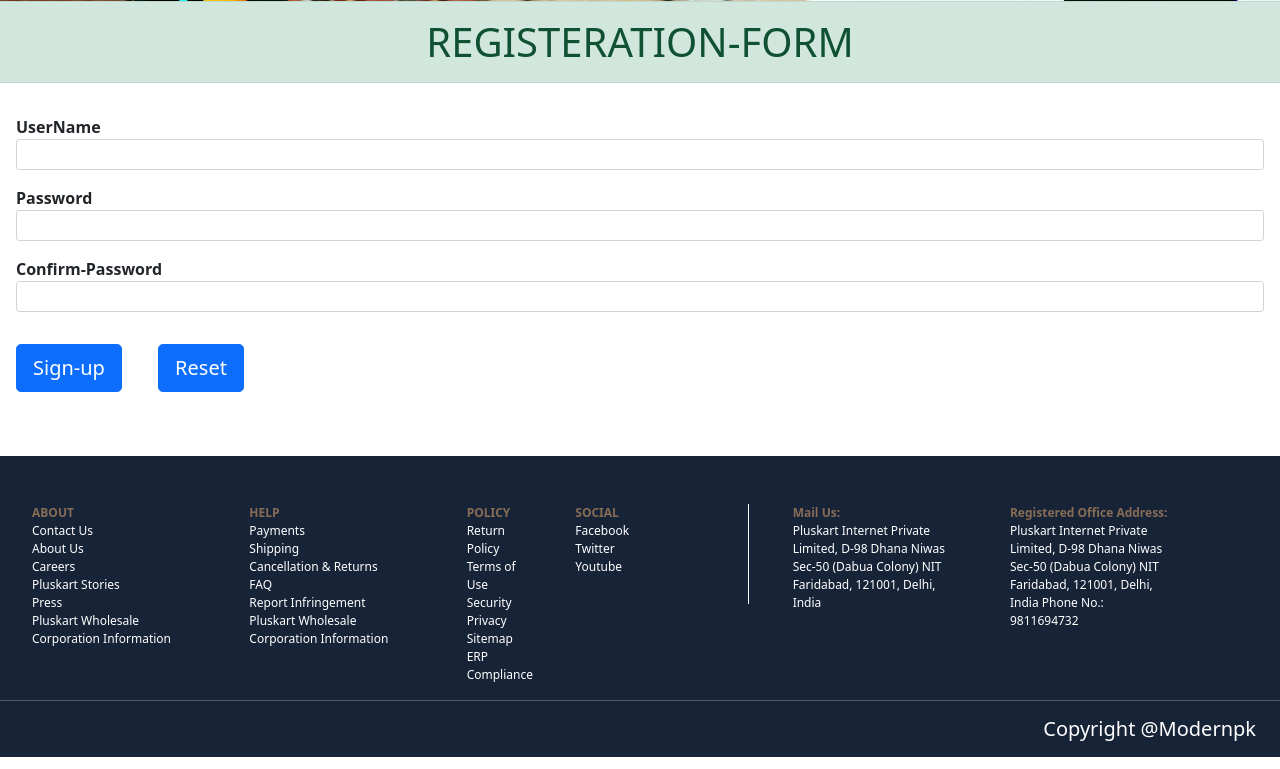
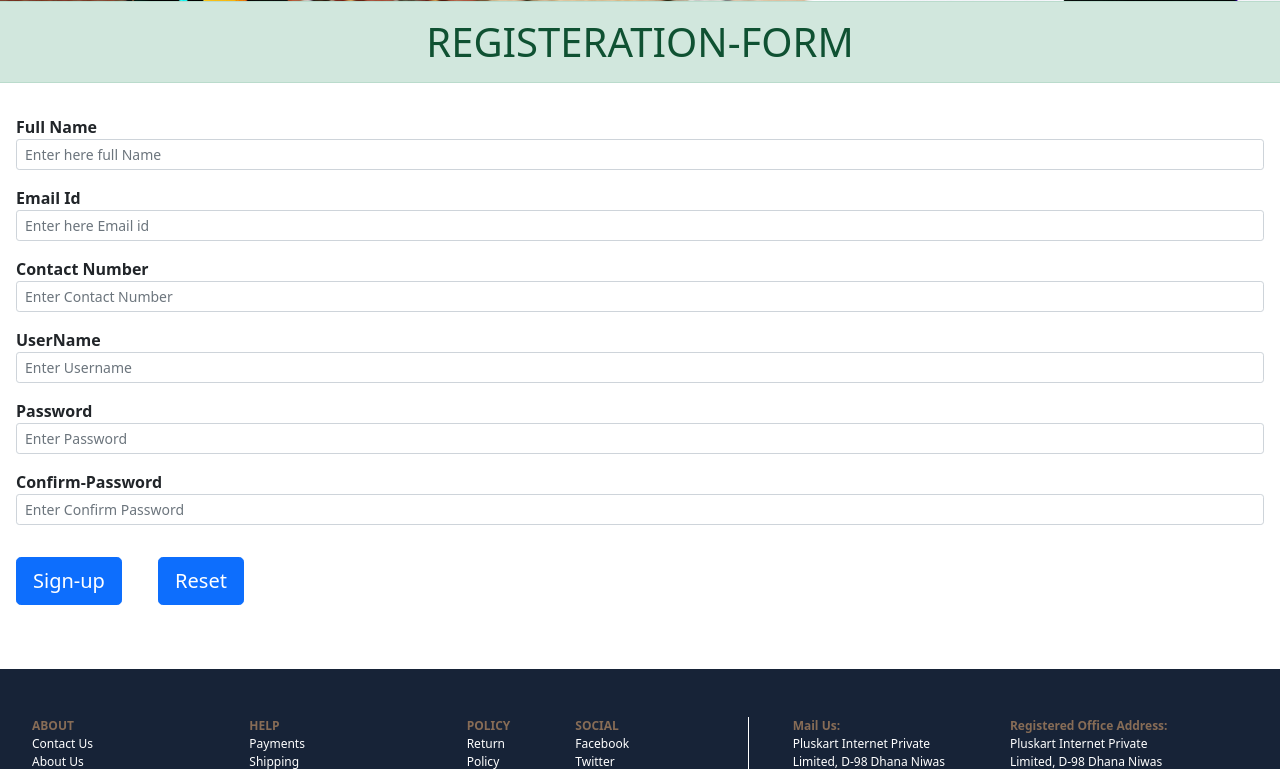
Before and after one commit to VivekChaturvedi205/Ecommerce, a Django app: page /main/Reg/ in a window 1280 px wide. Shown: the part 474-1243 px from the top of the page. Run offline with Django 3.2, Linux system fonts and the light colour scheme; some libraries are stand-ins or nearby versions.

Commit message:
First release of Hello World!

```diff
--- a/Template/main/Base.html
+++ b/Template/main/Base.html
@@ -8,7 +8,7 @@
         <div class="p-3 border bg-light"><img src="{{x.Image.url}}" alt="...">
             <h6 style="color:black;">{{x.Name}}<br>
                 <i class="fas fa-rupee-sign"></i> {{x.Price}}
-            </h6> <button class="btn btn-warning">Add Cart</button>
+            </h6> <a href="{{x.id}}" class="btn btn-warning">Add Cart</a>
         </div>
 
     </div>
--- a/Template/main/Registration.html
+++ b/Template/main/Registration.html
@@ -8,16 +8,34 @@
             <h2 style="color: red;" class="text-center">{{error}}</h2>
             {% endif %}
             <div class="form-group m-3">
+                <label><b>Full Name</b></label>
+                <input type="text" name="Name" class="form-control form-control-sm" placeholder="Enter here full Name"
+                    required>
+            </div>
+            <div class="form-group m-3">
+                <label><b>Email Id</b></label>
+                <input type="text" name="Email" class="form-control form-control-sm" placeholder="Enter here Email id"
+                    required>
+            </div>
+            <div class="form-group m-3">
+                <label><b>Contact Number</b></label>
+                <input type="text" name="Phone" class="form-control form-control-sm" placeholder="Enter Contact Number"
+                    required>
+            </div>
+            <div class="form-group m-3">
                 <label><b>UserName</b></label>
-                <input type="text" name="UserName" class="form-control form-control-sm">
+                <input type="text" name="UserName" class="form-control form-control-sm" placeholder="Enter Username"
+                    required>
             </div>
             <div class="form-group m-3">
                 <label><b>Password</b></label>
-                <input type="password" name="Password" class="form-control form-control-sm">
+                <input type="password" name="Password" class="form-control form-control-sm" placeholder="Enter Password"
+                    required>
             </div>
             <div class="form-group m-3">
                 <label><b>Confirm-Password</b></label>
-                <input type="password" name="AgainPassword" class="form-control form-control-sm">
+                <input type="password" name="AgainPassword" class="form-control form-control-sm"
+                    placeholder="Enter Confirm Password" required>
             </div>
             <button type="submit" class="btn btn-primary btn-lg m-3">Sign-up</button>
             <button type="reset" class="btn btn-primary btn-lg m-3">Reset</button>
--- a/Template/main/header.html
+++ b/Template/main/header.html
@@ -28,8 +28,9 @@
                 <h6><i>Explore here </i><i class="fas fa-plus" style="color:yellow;"></i></h6>
             </div>
             <div class="col-md-4">
-                <form class="d-flex">
-                    <input class="form-control me-2" type="search" placeholder="Search" aria-label="Search">
+                <form class="d-flex" action="{% url 'search' %}" method="Post" utocomplete="off">
+                    {% csrf_token %}
+                    <input class="form-control me-2" Name="search" type="search" placeholder="Search" aria-label="Search">
                     <button class="btn btn-warning" type="submit" style="height: 50px;margin-top:5px;">Search</button>
                 </form>
             </div>
@@ -48,7 +49,7 @@
             {% if request.user.is_authenticated %}
             <div class="col-md-2"><div class="dropdown">
                 <button class="btn btn-secondary dropdown-toggle" type="button" id="dropdownMenuButton1" data-bs-toggle="dropdown" aria-expanded="false">
-                  More
+                    {{request.user}}
                 </button>
                 <ul class="dropdown-menu"  aria-labelledby="dropdownMenuButton1">
                   <li><a class="dropdown-item" style="margin-left:2%" href="#"><h6 style="color:black;">Details</h6></a></li>
@@ -57,10 +58,13 @@
                 </ul>
               </div></div>
             <div class="col-md-1">
-                <a href="#"><i class="fas fa-shopping-cart" style="color:white;margin-top:25px;margin-left:50%;"></i></a>
+                <a href="#"><i class="fas fa-shopping-cart" style="color:white;margin-top:25px;margin-left:50%;">({{cartItem}})</i></a>
             </div>
-            <div class="col-md-3">
-                <a href="{% url 'logout' %}" class="btn btn-danger text-right" style="margin-top:15px;">Logout</a>
+            <div class="col-md-2">
+                <a href="{% url 'change' %}" class="btn btn-dark" style="color:white;margin-top:15px;">Change Password</a>
+            </div>
+            <div class="col-md-1">
+                <a href="{% url 'logout' %}" class="btn btn-danger text-right" style="margin-top:15px;margin-left:25px;">Logout</a>
             </div>
             {% endif %}
         </div>
--- a/main/models.py
+++ b/main/models.py
@@ -55,7 +55,7 @@ class Order(models.Model):
 
     @property
     def get_cart_items(self):
-        orderitem = self.orderitem_set.all()
+        orderitems = self.orderitem_set.all()
         total = sum([item.quantity for item in orderitems])
         return total
 
--- a/main/urls.py
+++ b/main/urls.py
@@ -23,4 +23,7 @@ urlpatterns = [
     path('Reg_process/', views.Reg_Process, name="Reg_proc"),
     path('login_process/', views.login_Process, name="login_proc"),
     path('logout/', views.logout, name="logout"),
+    path('change/', views.change, name="change"),
+    path('change_procc/', views.change_password, name="change_procss"),
+    path('search', views.search, name="search"),
 ]
--- a/main/views.py
+++ b/main/views.py
@@ -1,49 +1,111 @@
 from django.shortcuts import render
-from main.models import Product
+from main.models import *
 from django.http import HttpResponse
 from django.contrib.auth.models import User
 from django.contrib import auth
 from django.shortcuts import redirect
+from . inherit import cartData
+import json
+
 
 def Index(request):
-    data=Product.objects.all()
-    context={'data':data}
-    return render(request, 'main/Base.html',context)
+    data = cartData(request)
+    items = data['items']
+    order = data['order']
+    cartItems = data['cartItems']
+    data = Product.objects.all()
+    return render(request, 'main/Base.html', {'data': data, 'cartItems': cartItems})
+
 
 def login(request):
     return render(request, 'main/Login.html')
 
+
 def Reg(request):
     return render(request, 'main/Registration.html')
 
+
 def Reg_Process(request):
-    if request.method=='POST':
-        if request.POST['Password'] == request.POST['AgainPassword']:
-            try:
-                user=User.objects.get(username=request.POST['UserName'])
-                return render(request,'main/Registration.html',{'error':"Username Already Exist"})
-            except User.DoesNotExist:
-                user=User.objects.create_user(username=request.POST['UserName'],password=request.POST['Password'])
-                return redirect("/main/login")
+    if request.user.is_authenticated:
+        return redirect("/")
+    else:
+        if request.method == 'POST':
+            username = request.POST['UserName']
+            name = request.POST['Name']
+            Password = request.POST['Password']
+            Password1 = request.POST['AgainPassword']
+            email = request.POST['Email']
+            phone = request.POST['Phone']
+
+            if Password == Password1:
+                try:
+                    user = User.objects.get(username=request.POST['UserName'])
+                    return render(request, 'main/Registration.html', {'error': "Username Already Exist"})
+                except User.DoesNotExist:
+                    user = User.objects.create_user(
+                        username=username, password=Password)
+                    customers = Customer.objects.create(
+                        user=user, name=name, email=email, phone_number=phone)
+                    user.save()
+                    customers.save()
+                    return redirect("/main/login")
+            else:
+                return render(request, 'main/Registration.html', {'error': "Password Don't Match"})
         else:
-            return render(request,'main/Registration.html',{'error':"Password Don't Match"})
-    else:
-        return render(request, 'main/Registration.html')
+            return render(request, 'main/Registration.html')
+
 
 def login_Process(request):
-    if request.method=='POST':
-        UserName=request.POST['UserName']
-        Password=request.POST['Password']
-        user=auth.authenticate(username=UserName,password=Password)
+    if request.method == 'POST':
+        UserName = request.POST['UserName']
+        Password = request.POST['Password']
+        user = auth.authenticate(username=UserName, password=Password)
         if user is not None:
-            auth.login(request,user)
-            request.session['UserName']=UserName
+            auth.login(request, user)
+            request.session['UserName'] = UserName
             return redirect("/")
         else:
-            return render(request,'main/Login.html',{'error':"Invalid Login Credentails!!"})
+            return render(request, 'main/Login.html', {'error': "Invalid Login Credentails!!"})
     else:
-        render(request,'main/Login.html')
+        render(request, 'main/Login.html')
+
 
 def logout(request):
     auth.logout(request)
     return redirect("/")
+
+
+def change(request):
+    return render(request, 'main/Changepassword.html')
+
+
+def change_password(request):
+    if not request.user.is_authenticated:
+        return redirect("main/login")
+    if request.method == "POST":
+        current_password = request.POST['current_password']
+        new_password = request.POST['new_password']
+        try:
+            u = User.objects.get(id=request.user.id)
+            if u.check_password(current_password):
+                u.set_password(new_password)
+                u.save()
+                return redirect("/")
+            else:
+                return redirect("main/change_password")
+        except:
+            pass
+    return render(request, 'main/change.html')
+
+
+def search(request):
+    data = cartData(request)
+    items = data['items']
+    order = data['order']
+    cartItems = data['cartItems']
+    if request.method == "POST":
+        search = request.POST['search']
+        data = Product.objects.filter(Name__contains=search)
+        return render(request, 'main/Base.html', {'data': data, 'search': search, 'cartItems': cartItems})
+    else:
+        return render(request, 'main/Base.html')
```
Also changed, not shown: Template/main/Changepassword.html (added, +31 -0 lines), main/inherit.py (added, +16 -0 lines), Template/main/cart.html (added), db.sqlite3.
